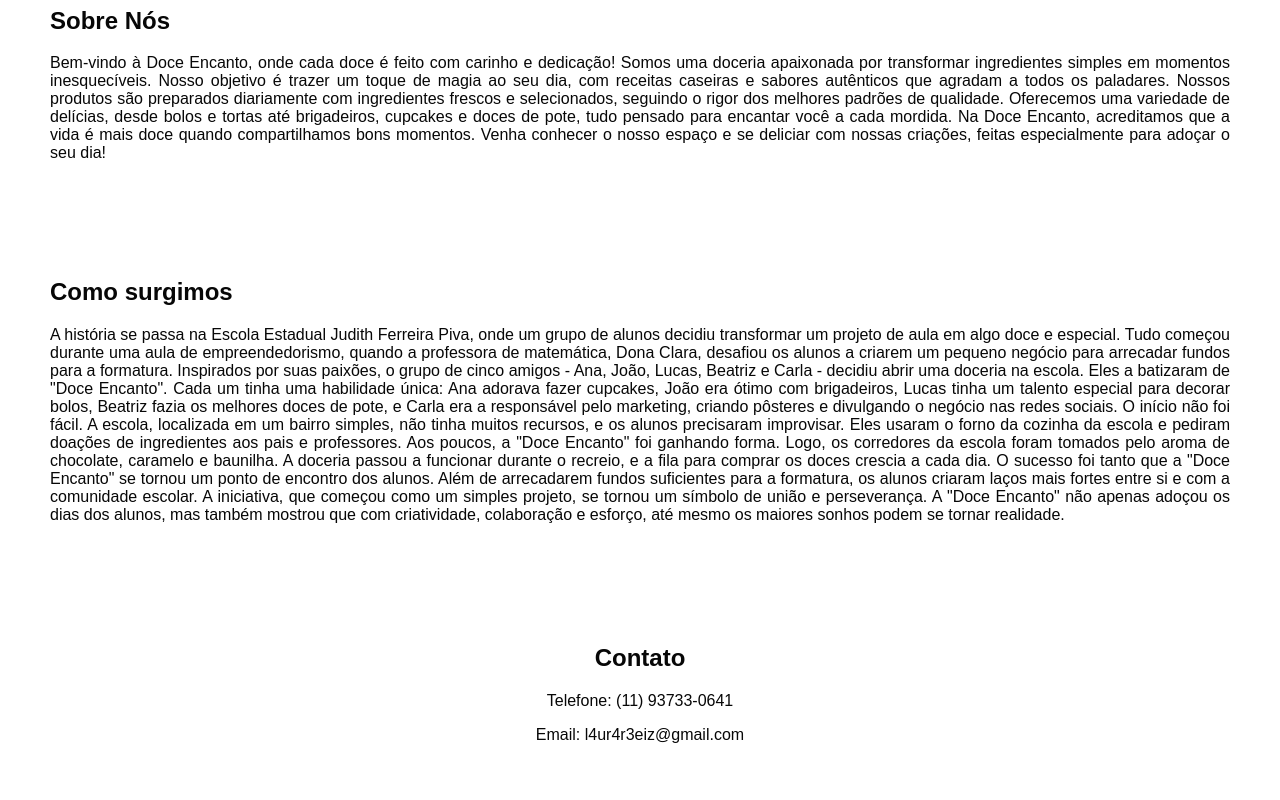
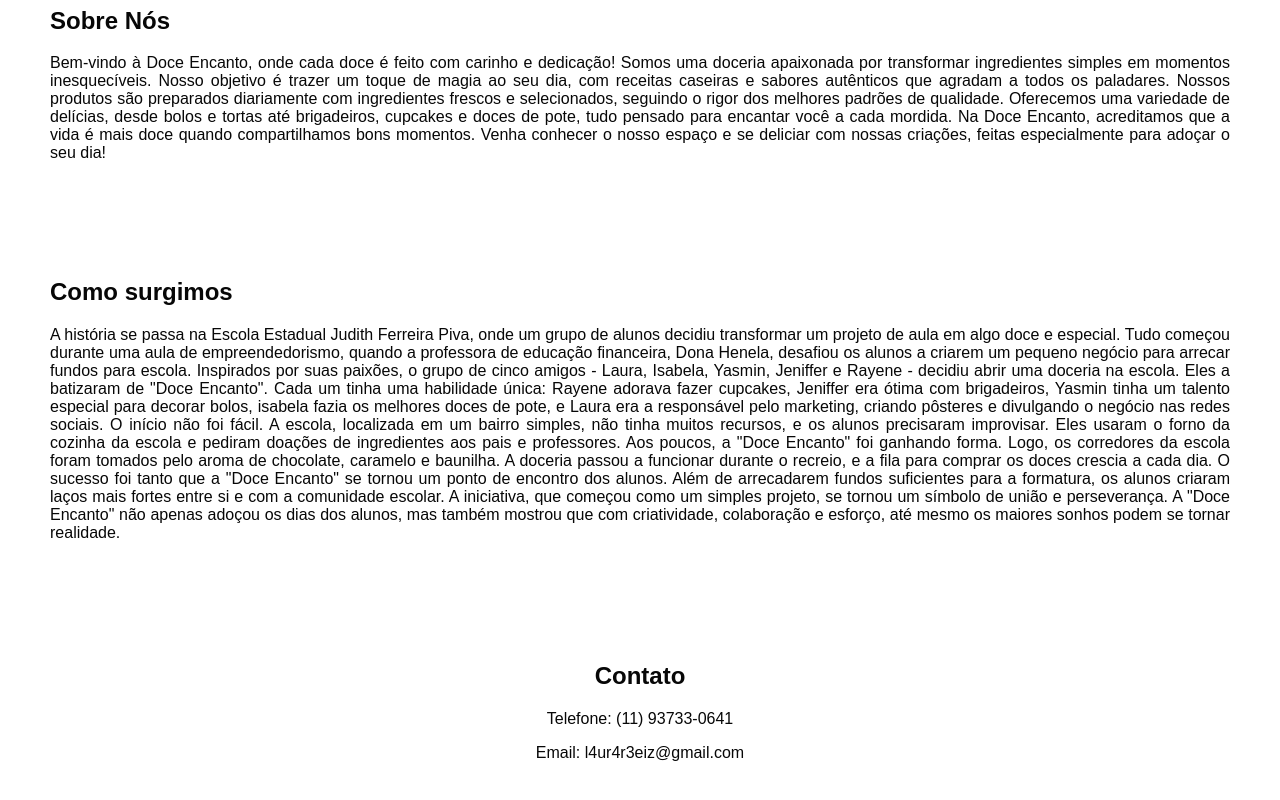
Before and after one commit to L4ur4r3eiz/L4ur4r3eiz.github.io, a plain HTML site: page index.html in a window 1280 px wide. Shown: the part 1136-1936 px from the top of the page. Drawn offline with Linux system fonts and the light colour scheme.

Commit message:
Add files via upload

```diff
--- a/index.html
+++ b/index.html
@@ -42,13 +42,11 @@
 
            <div class="produto-item">
             <img src="img/images.jpg" alt="Bolo de Chocolate">
-
             <section id="text" class="text" >
                 <h3>copinhos da felicidade</h3>
                 <p>copinhos da felicidade de Chocolate com Morango.</p>
             </section>
         </div>
-        <!-- Adicione mais produtos conforme necessário -->
     </section>
 
     <section id="sobre" class="sobre">
@@ -63,9 +61,9 @@
     </section>
     <section id="Como" class="Como">
          <h2>Como surgimos</h2>
-         <p>A história se passa na Escola Estadual Judith Ferreira Piva, onde um grupo de alunos decidiu transformar um projeto de aula em algo doce e especial. Tudo começou durante uma aula de empreendedorismo, quando a professora de matemática, Dona Clara, desafiou os alunos a criarem um pequeno negócio para arrecadar fundos para a formatura.
+         <p>A história se passa na Escola Estadual Judith Ferreira Piva, onde um grupo de alunos decidiu transformar um projeto de aula em algo doce e especial. Tudo começou durante uma aula de empreendedorismo, quando a professora de educação financeira, Dona Henela, desafiou os alunos a criarem um pequeno negócio para arrecar fundos para escola.
 
-            Inspirados por suas paixões, o grupo de cinco amigos - Ana, João, Lucas, Beatriz e Carla - decidiu abrir uma doceria na escola. Eles a batizaram de "Doce Encanto". Cada um tinha uma habilidade única: Ana adorava fazer cupcakes, João era ótimo com brigadeiros, Lucas tinha um talento especial para decorar bolos, Beatriz fazia os melhores doces de pote, e Carla era a responsável pelo marketing, criando pôsteres e divulgando o negócio nas redes sociais.
+            Inspirados por suas paixões, o grupo de cinco amigos - Laura, Isabela, Yasmin, Jeniffer e Rayene - decidiu abrir uma doceria na escola. Eles a batizaram de "Doce Encanto". Cada um tinha uma habilidade única: Rayene adorava fazer cupcakes,  Jeniffer era ótima com brigadeiros, Yasmin tinha um talento especial para decorar bolos, isabela fazia os melhores doces de pote, e Laura era a responsável pelo marketing, criando pôsteres e divulgando o negócio nas redes sociais.
 
             O início não foi fácil. A escola, localizada em um bairro simples, não tinha muitos recursos, e os alunos precisaram improvisar. Eles usaram o forno da cozinha da escola e pediram doações de ingredientes aos pais e professores. Aos poucos, a "Doce Encanto" foi ganhando forma.
 
```
